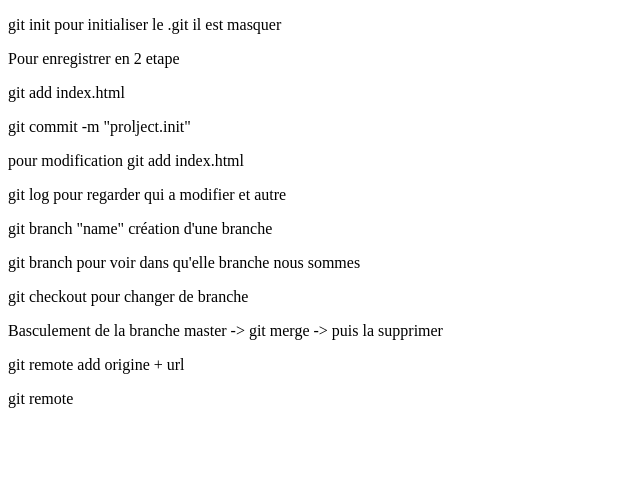
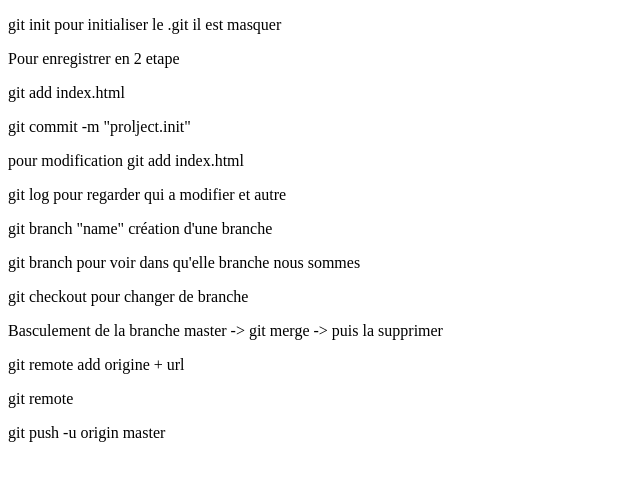
Before and after one commit to ManigoldGaetan/projectgit, a plain HTML site: page index.html in a window 1280 px wide. Shown: the whole page, without its empty margins (0-640 px from the left). Drawn offline with Linux system fonts and the light colour scheme.

Commit message:
Update index.html

```diff
--- a/index.html
+++ b/index.html
@@ -20,6 +20,7 @@
     <p>Basculement de la branche master -> git merge -> puis la supprimer </p>
     <p> git remote add origine + url</p>
     <p>git remote</p>
+    git push -u origin master
 
 
 
```
